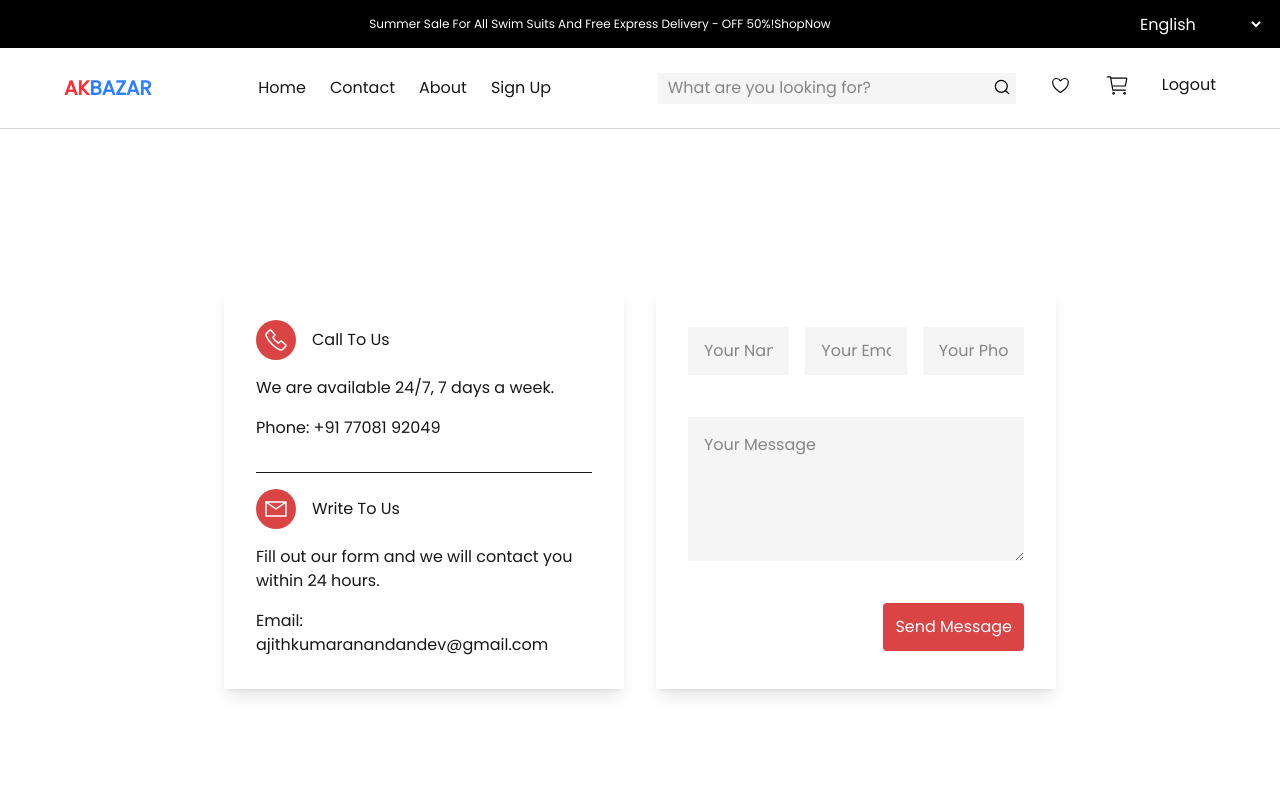
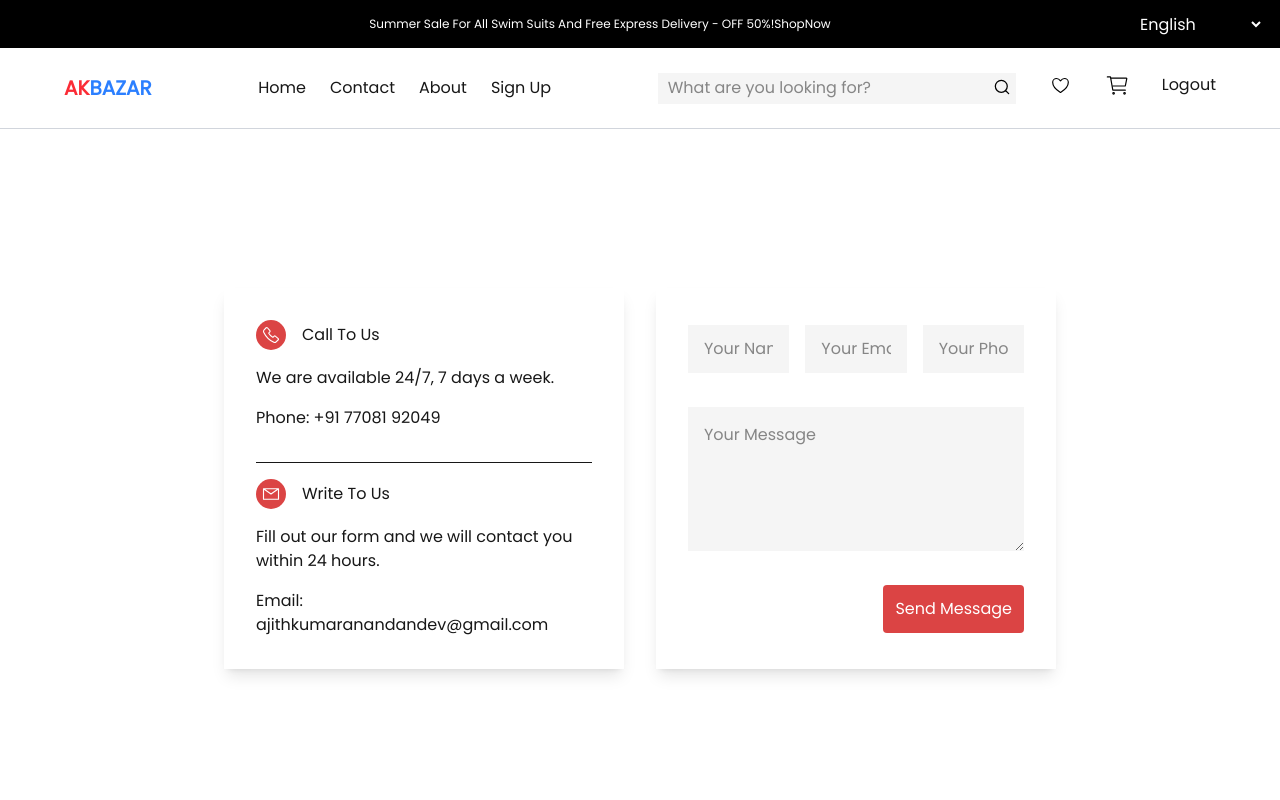
Before and after one commit to AjithkumarAnandan/akbazarEcommerce, a Next.js app: page /contact in a window 1280 px wide. Shown: the top 800 px of the page. Built offline with nearby package versions, Linux system fonts and the light colour scheme.

Commit message:
img into Image rename in  contact screen

```diff
--- a/app/(dashboard)/contact/page.tsx
+++ b/app/(dashboard)/contact/page.tsx
@@ -1,5 +1,6 @@
+import React from 'react'
 import { mailIconImage, phoneIconImage } from '@/utils/api.path'
-import React from 'react'
+import Image from 'next/image'
 
 async function page() {
   return (
@@ -8,7 +9,7 @@ async function page() {
         {/* Call section */}
         <div className=" flex flex-col space-y-4">
           <div className="flex gap-4 w-40 items-center">
-          <img src={phoneIconImage} alt="No call" />
+            <Image src={phoneIconImage} alt="No call" width={30} height={30} />
             <span>Call To Us</span>
           </div>
           <p>We are available 24/7, 7 days a week.</p>
@@ -18,8 +19,7 @@ async function page() {
         {/* Write section */}
         <div className="flex flex-col space-y-4">
           <div className="flex gap-4 w-40 items-center">
-          <img src={mailIconImage} alt="No write" />
-          <span>Write To Us</span>
+            <Image src={mailIconImage} alt="No write" width={30} height={30} />          <span>Write To Us</span>
           </div>
           <p>Fill out our form and we will contact you within 24 hours.</p>
           <p>Email: ajithkumaranandandev@gmail.com</p>
@@ -30,15 +30,13 @@ async function page() {
         <input type="text" className='bg-[#F5F5F5] col-span-1 row-span-1 h-12 p-4' placeholder='Your Name' />
         <input type="text" className='bg-[#F5F5F5] col-span-1 row-span-1 h-12 p-4' placeholder='Your Email' />
         <input type="text" className='bg-[#F5F5F5] col-span-1 row-span-1 h-12 p-4' placeholder='Your Phone' />
-        <textarea  className='bg-[#F5F5F5] col-span-3 row-span-1 p-4 h-36 ' placeholder='Your Message' />
+        <textarea className='bg-[#F5F5F5] col-span-3 row-span-1 p-4 h-36 ' placeholder='Your Message' />
         {/* <button className='col-start-[-2] col-span-1 row-start-[-2] row-span-1  whitespace-nowrap bg-[#DB4444] text-white w-fit p-3 rounded-sm'>Send Message</button> */}
         <span className='col-end-[-1] col-span-1 row-end-[-1] row-span-1 flex justify-end'>
           <button className='whitespace-nowrap bg-[#DB4444] text-white p-3 space-x-4 rounded-sm max-w-40 '>Send Message</button>
         </span>
       </div>
     </div>
-
-
   )
 }
 
```
Lines whose indentation alone changed are shown as unchanged.
